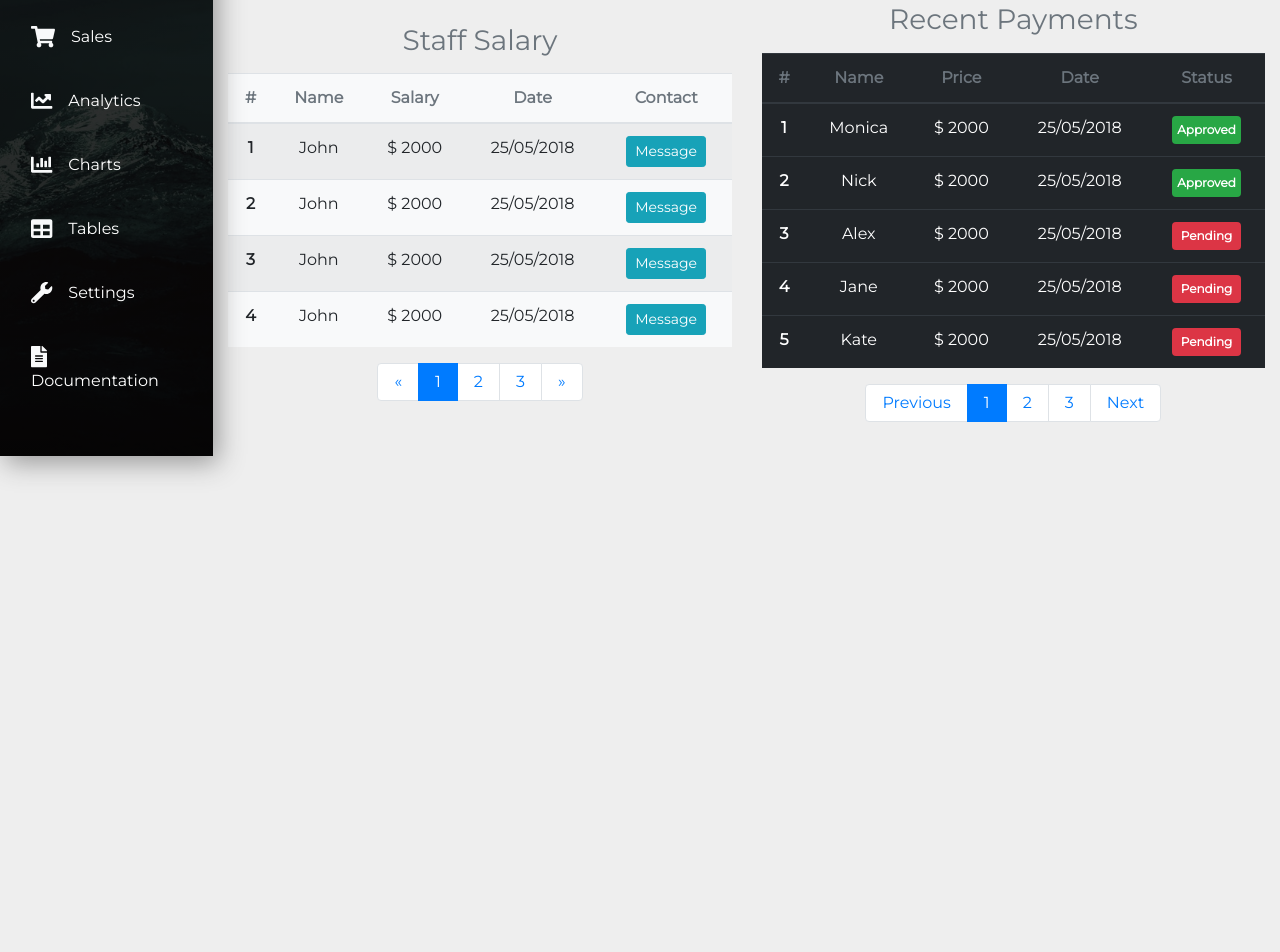
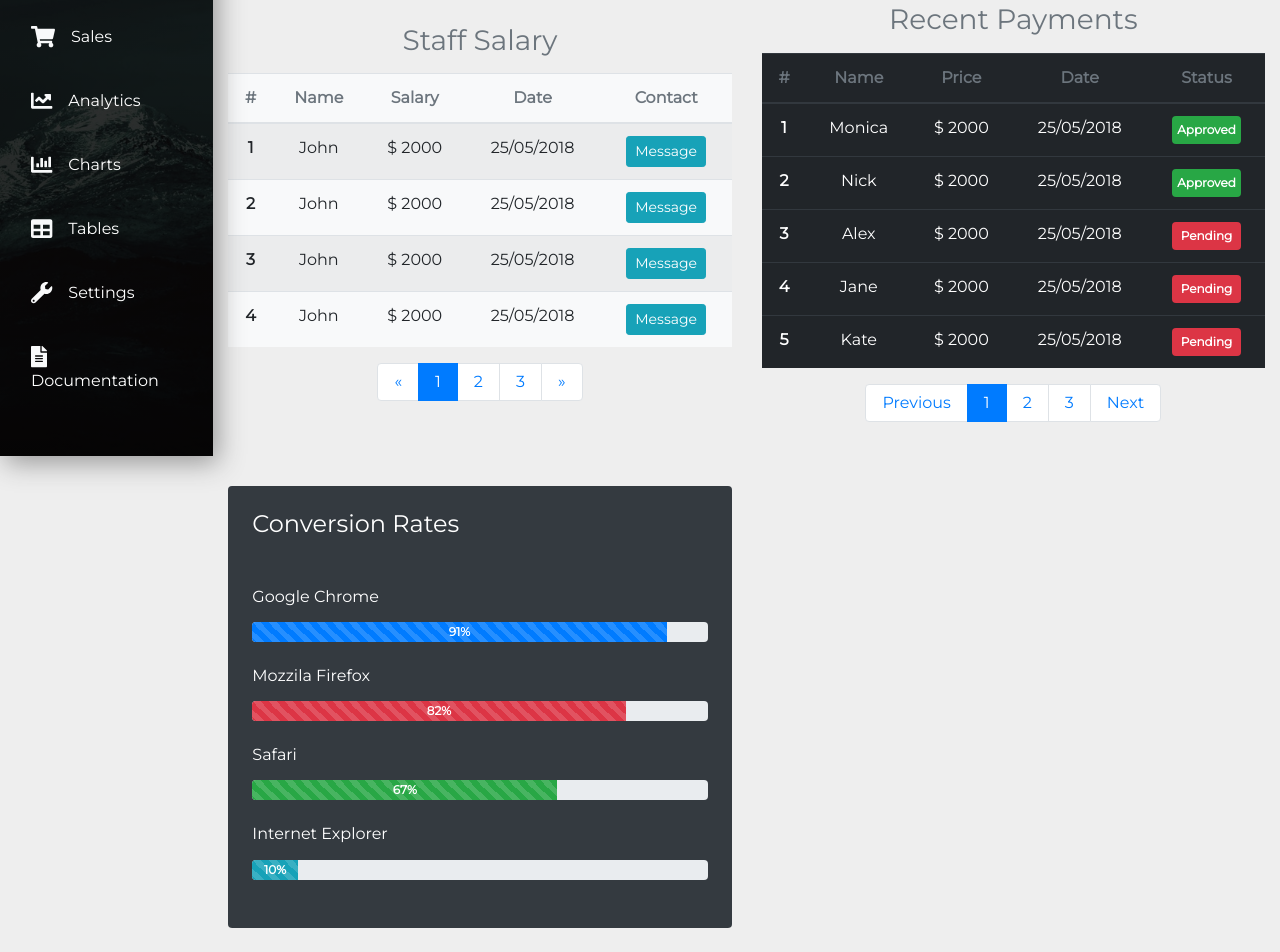
Before and after one commit to SmithWebDev/admin-dash, a plain HTML site: page index.html in a window 1280 px wide. Shown: the part 344-1296 px from the top of the page. Before the commit the page ends 830 px from the top, so only its background shows below. Drawn offline with nearby package versions, Linux system fonts and the light colour scheme.

Commit message:
Progress Bars completed

```diff
--- a/index.html
+++ b/index.html
@@ -75,6 +75,7 @@
     </div>
   </nav>
   <!-- End of Navbar -->
+
   <!-- Modal -->
   <div class="modal fade" id="sign-out">
     <div class="modal-dialog">
@@ -94,6 +95,7 @@
     </div>
   </div>
   <!-- End of Modal -->
+
   <!-- Cards -->
   <section>
     <div class="container-fluid">
@@ -163,6 +165,7 @@
     </div>
   </section>
   <!-- End of Cards -->
+
   <!-- Tables -->
   <section>
     <div class="container-fluid">
@@ -294,6 +297,42 @@
   </section>
   <!-- End of Tables -->
 
+  <!-- Progress -->
+  <section>
+    <div class="container-fluid">
+      <div class="row">
+        <div class="col-xl-10 col-lg-9 col-md-8 ml-auto">
+          <div class="row mb-4">
+            <div class="col-xl-6 col-12">
+              <div class="bg-dark text-white p-4 rounded">
+                <h4 class="mb-5">Conversion Rates</h4>
+                <h6 class="mb-3">Google Chrome</h6>
+                <div class="progress mb-4" style="height: 20px">
+                  <div class="progress-bar progress-bar-striped font-weight-bold" style="width: 91%">91%</div>
+                </div>
+                <h6 class="mb-3">Mozzila Firefox</h6>
+                <div class="progress mb-4" style="height: 20px">
+                  <div class="progress-bar progress-bar-striped font-weight-bold bg-danger" style="width: 82%">82%</div>
+                </div>
+                <h6 class="mb-3">Safari</h6>
+                <div class="progress mb-4" style="height: 20px">
+                  <div class="progress-bar progress-bar-striped font-weight-bold bg-success" style="width: 67%">67%</div>
+                </div>
+                <h6 class="mb-3">Internet Explorer</h6>
+                <div class="progress mb-4" style="height: 20px">
+                  <div class="progress-bar progress-bar-striped font-weight-bold bg-info" style="width: 10%">10%</div>
+                </div>
+              </div>
+            </div>
+            <div class="col-xl-6 col-12"></div>
+          </div>
+        </div>
+      </div>
+    </div>
+  </section>
+  <!-- End of Progress -->
+
+
   <script src="https://code.jquery.com/jquery-3.3.1.slim.min.js" integrity="sha384-q8i/X+965DzO0rT7abK41JStQIAqVgRVzpbzo5smXKp4YfRvH+8abtTE1Pi6jizo"
     crossorigin="anonymous"></script>
   <script src="https://cdnjs.cloudflare.com/ajax/libs/popper.js/1.14.3/umd/popper.min.js" integrity="sha384-ZMP7rVo3mIykV+2+9J3UJ46jBk0WLaUAdn689aCwoqbBJiSnjAK/l8WvCWPIPm49"
```
